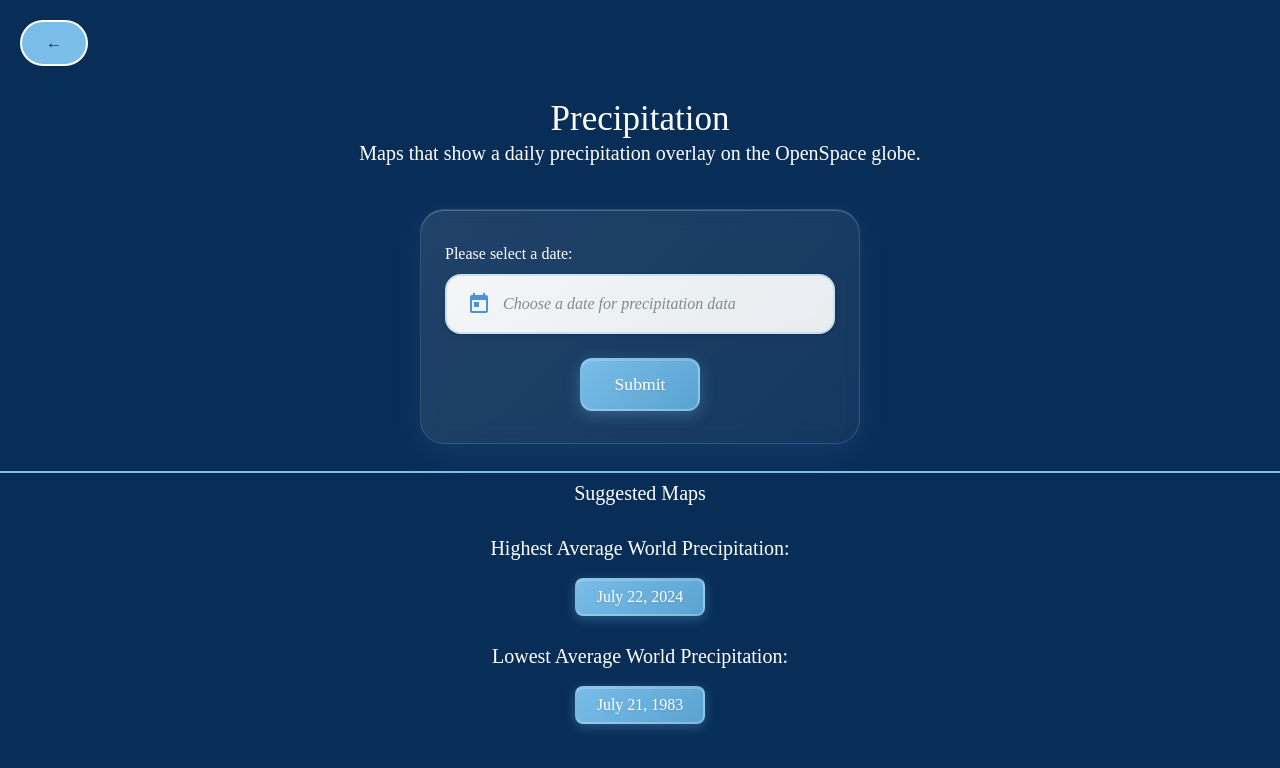
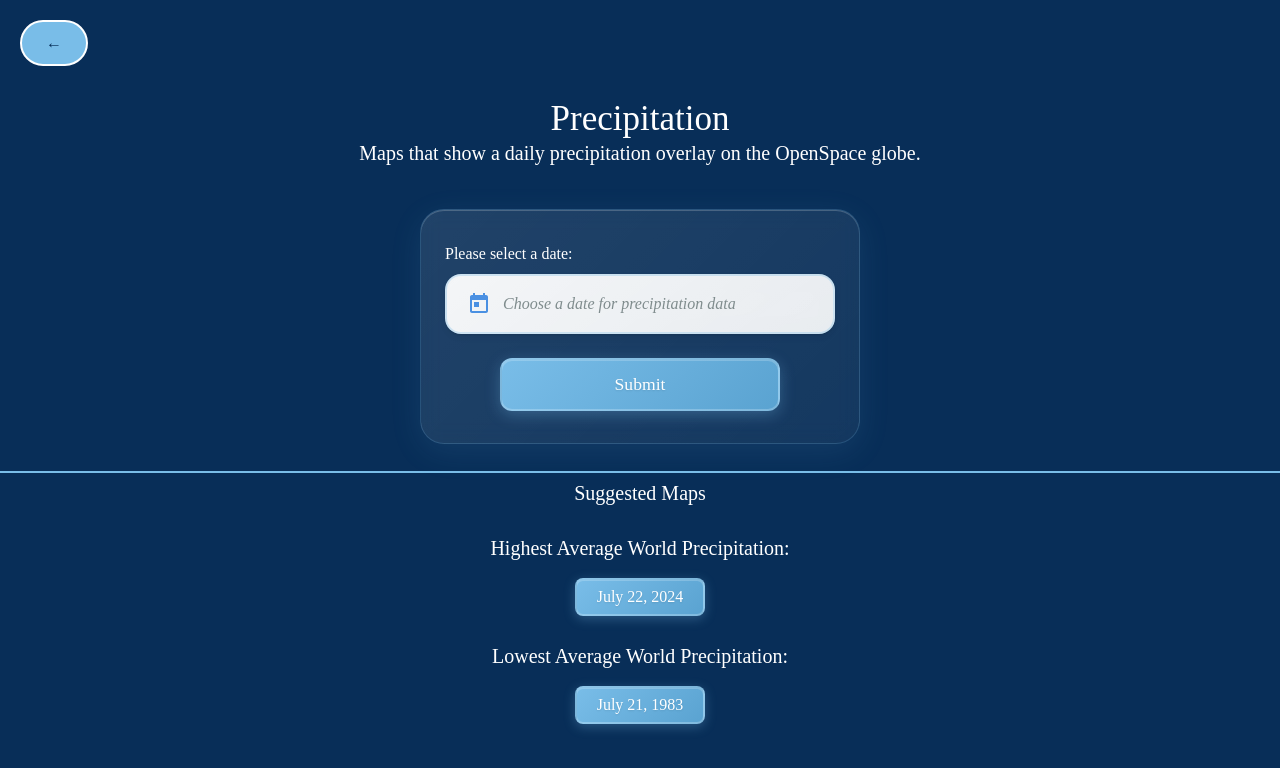
Before and after one commit to V-Model-Violets/OpenSpace-x-ClimateReanalyzer-UI, a React (Vite) app: page /precipitation in a window 1280 px wide. Shown: the top 768 px of the page. Built offline with nearby package versions, Linux system fonts and the light colour scheme.

Commit message:
fix: fix button uniformity

```diff
--- a/src/App.css
+++ b/src/App.css
@@ -20,6 +20,7 @@ body {
   padding: 1.5rem 2.5rem;
   font-size: 1.3rem;
   border-radius: 50px;
+  width: 280px;
   background-color: #79bde8;
   color: #082e58;
   border: 2px Solid White;
```
